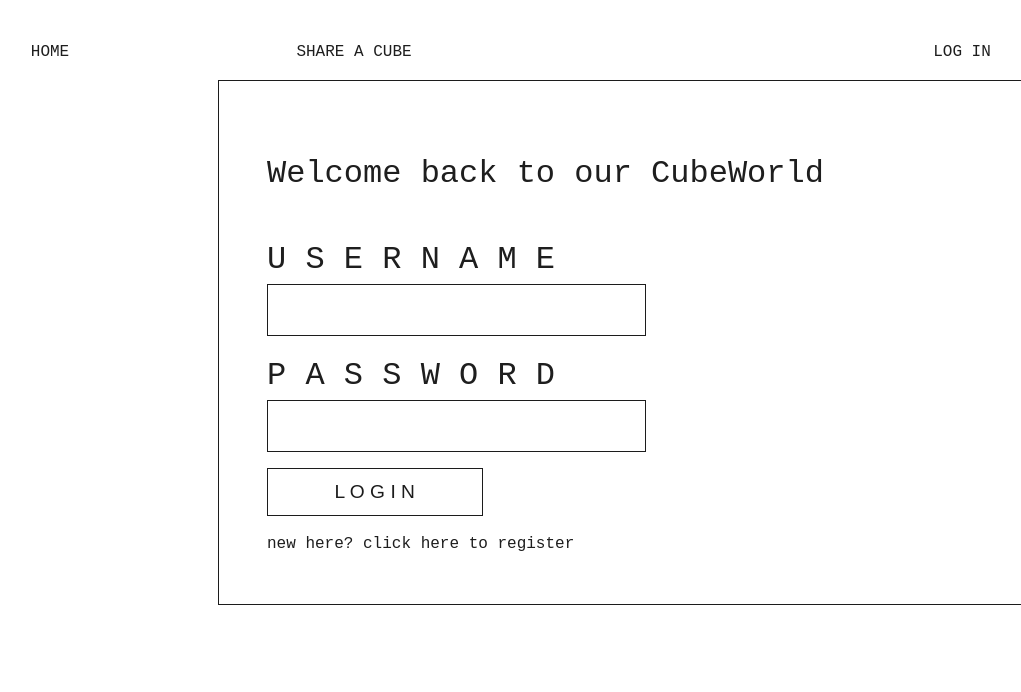
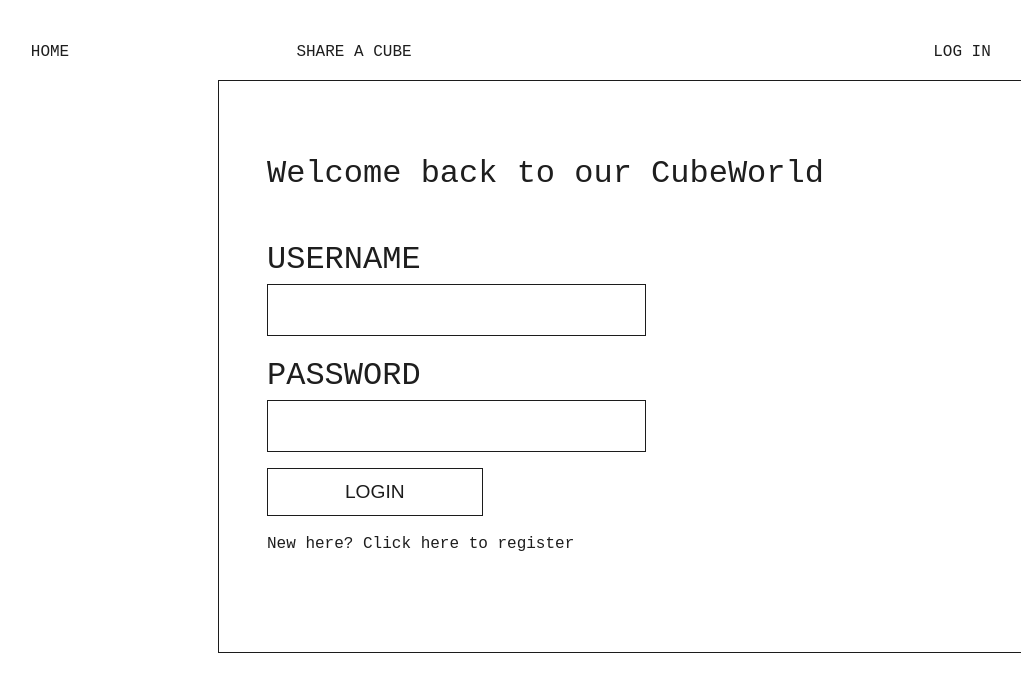
Before and after one commit to BreaGG/CUBES-HackUDC-2024, a React (Vite) app in the folder subes-front/: page /login in a window 1280 px wide. Shown: the top 692 px of the page, without its empty margins (142-1163 px from the left). Built offline with nearby package versions, Linux system fonts and the light colour scheme.

Commit message:
log in funcionando

```diff
--- a/subes-front/src/assets/components/login/login.jsx
+++ b/subes-front/src/assets/components/login/login.jsx
@@ -1,35 +1,39 @@
 import React, { useState } from 'react';
-import { BrowserRouter, NavLink } from 'react-router-dom';
+import { NavLink } from 'react-router-dom';
+import { useUser } from '../usercontext/userContext';
 
-const Login = ({ onLogin }) => {
-    const [username, setUsername] = useState('');
+const Login = () => {
+    const { setUsername } = useUser();
+    const [username, setUsernameInput] = useState('');
     const [password, setPassword] = useState('');
+    const [loginMessage, setLoginMessage] = useState('');
 
     const handleSubmit = (e) => {
         e.preventDefault();
-        // Enviar solicitud de inicio de sesión a la API
-        // Aquí deberías usar fetch o alguna librería para hacer la solicitud POST a tu API
-        // Por simplicidad, voy a imprimir los datos del usuario en la consola
-        console.log('Iniciando sesión con:', { username, password });
-        onLogin({ username, password });
+        if (username && password) {
+            setUsername(username);
+            setLoginMessage(`Welcome back ${username}`);
+        } else {
+            setLoginMessage('Please enter username and password');
+        }
     };
 
     return (
         <form onSubmit={handleSubmit}>
             <h1>Welcome back to our CubeWorld</h1>
             <div>
-                <label htmlFor="username">U S E R N A M E</label>
+                <label htmlFor="username">USERNAME</label>
                 <br />
                 <input
                     type="text"
                     id="username"
                     value={username}
-                    onChange={(e) => setUsername(e.target.value)}
+                    onChange={(e) => setUsernameInput(e.target.value)}
                     className='input-text'
                 />
             </div>
             <div>
-                <label htmlFor="password">P A S S W O R D</label>
+                <label htmlFor="password">PASSWORD</label>
                 <br />
                 <input
                     type="password"
@@ -39,8 +43,9 @@ const Login = ({ onLogin }) => {
                     className='input-text'
                 />
             </div>
-            <button type="submit" className='input-submit'>L O G I N</button>
-            <NavLink to="/register">new here? click here to register</NavLink>
+            <button type="submit" className='input-submit'>LOGIN</button>
+            <NavLink to="/register">New here? Click here to register</NavLink>
+            <p>{loginMessage}</p>
         </form>
     );
 };
--- a/subes-front/src/assets/components/navbar/navbar.jsx
+++ b/subes-front/src/assets/components/navbar/navbar.jsx
@@ -1,16 +1,19 @@
-import './navbar.css'
+import './navbar.css';
 import React from 'react';
-import { BrowserRouter, NavLink } from 'react-router-dom';
+import { NavLink } from 'react-router-dom';
+import { useUser } from '../usercontext/userContext';
 
-function Navbar () {
+function Navbar() {
+    const { username } = useUser();
+
     return (
         <nav>
             <NavLink to="/">HOME</NavLink>
             <NavLink to="/share">SHARE A CUBE</NavLink>
             <div></div>
-            <NavLink to="/login">LOG IN</NavLink>
+            <div>{username ? `${username}` : <NavLink to="/login">LOG IN</NavLink>}</div>
         </nav>
-    )
+    );
 }
 
-export default Navbar
+export default Navbar;
--- a/subes-front/src/assets/components/register/register.jsx
+++ b/subes-front/src/assets/components/register/register.jsx
@@ -1,8 +1,10 @@
 import React, { useState } from 'react';
 import axios from 'axios';
+import { useUser } from '../usercontext/userContext';
 
 const RegisterForm = () => {
-    const [username, setUsername] = useState('');
+    const { setUsername } = useUser();
+    const [username, setUsernameState] = useState('');
     const [password, setPassword] = useState('');
     const [email, setEmail] = useState('');
     const [registered, setRegistered] = useState(false);
@@ -15,6 +17,7 @@ const RegisterForm = () => {
                 email
             });
             console.log('Respuesta de la API:', response.data);
+            setUsername(username);
             setRegistered(true);
         } catch (error) {
             console.error('Error al registrar usuario:', error);
@@ -29,17 +32,17 @@ const RegisterForm = () => {
                 <form>
                     <h1>Welcome back to our CubeWorld</h1>
                     <div>
-                        <label>U S E R N A M E</label>
+                        <label>USERNAME</label>
                         <br />
                         <input
                             type="text"
                             value={username}
-                            onChange={(e) => setUsername(e.target.value)}
+                            onChange={(e) => setUsernameState(e.target.value)}
                             className='input-text'
                         />
                     </div>
                     <div>
-                        <label>P A S S W O R D</label>
+                        <label>PASSWORD</label>
                         <br />
                         <input
                             type="password"
@@ -49,7 +52,7 @@ const RegisterForm = () => {
                         />
                     </div>
                     <div>
-                        <label>E M A I L</label>
+                        <label>EMAIL</label>
                         <br />
                         <input
                             type="email"
--- /dev/null
+++ b/subes-front/src/assets/components/usercontext/userContext.jsx
@@ -0,0 +1,17 @@
+import React, { createContext, useContext, useState } from 'react';
+
+const UserContext = createContext();
+
+export const useUser = () => useContext(UserContext);
+
+export const UserProvider = ({ children }) => {
+    const [username, setUsername] = useState('');
+
+    return (
+        <UserContext.Provider value={{ username, setUsername }}>
+            {children}
+        </UserContext.Provider>
+    );
+};
+
+export default UserProvider
```
Also changed, not shown: subes-front/src/App.jsx (+15 -11 lines).
